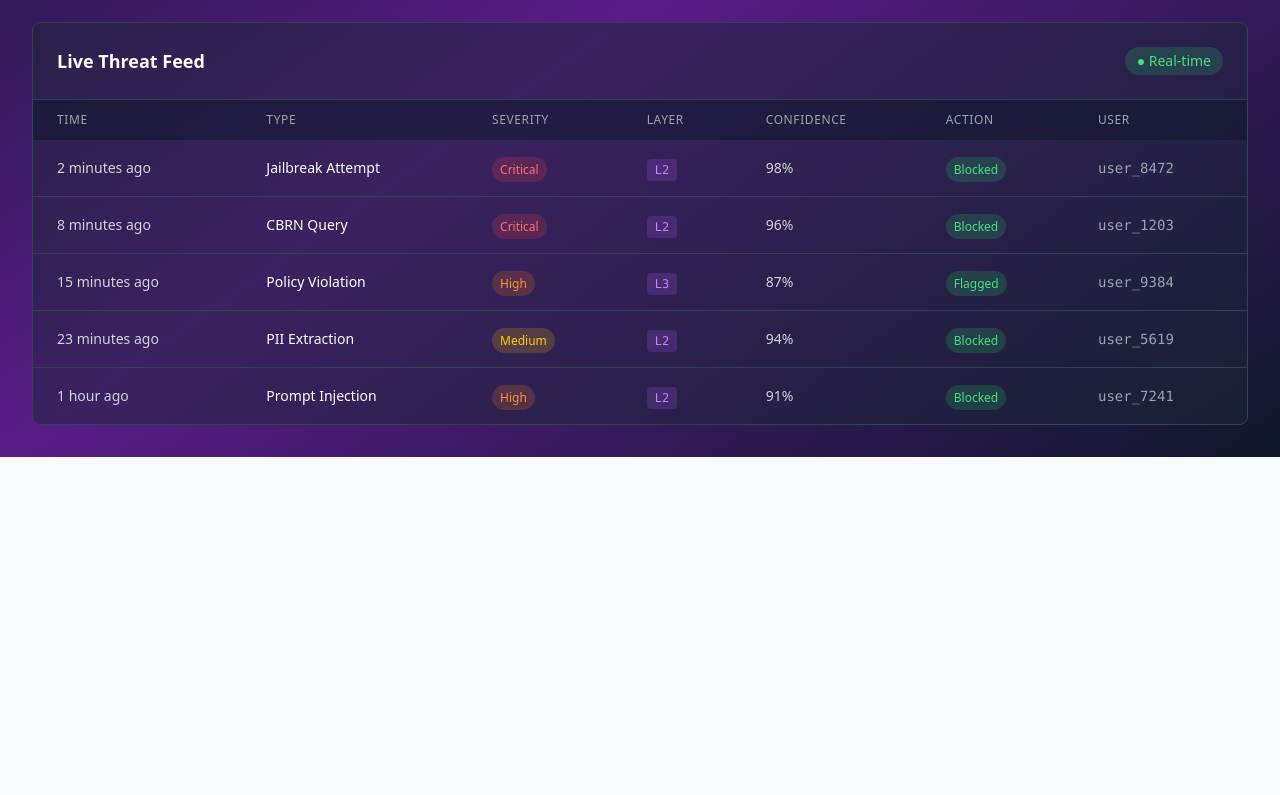
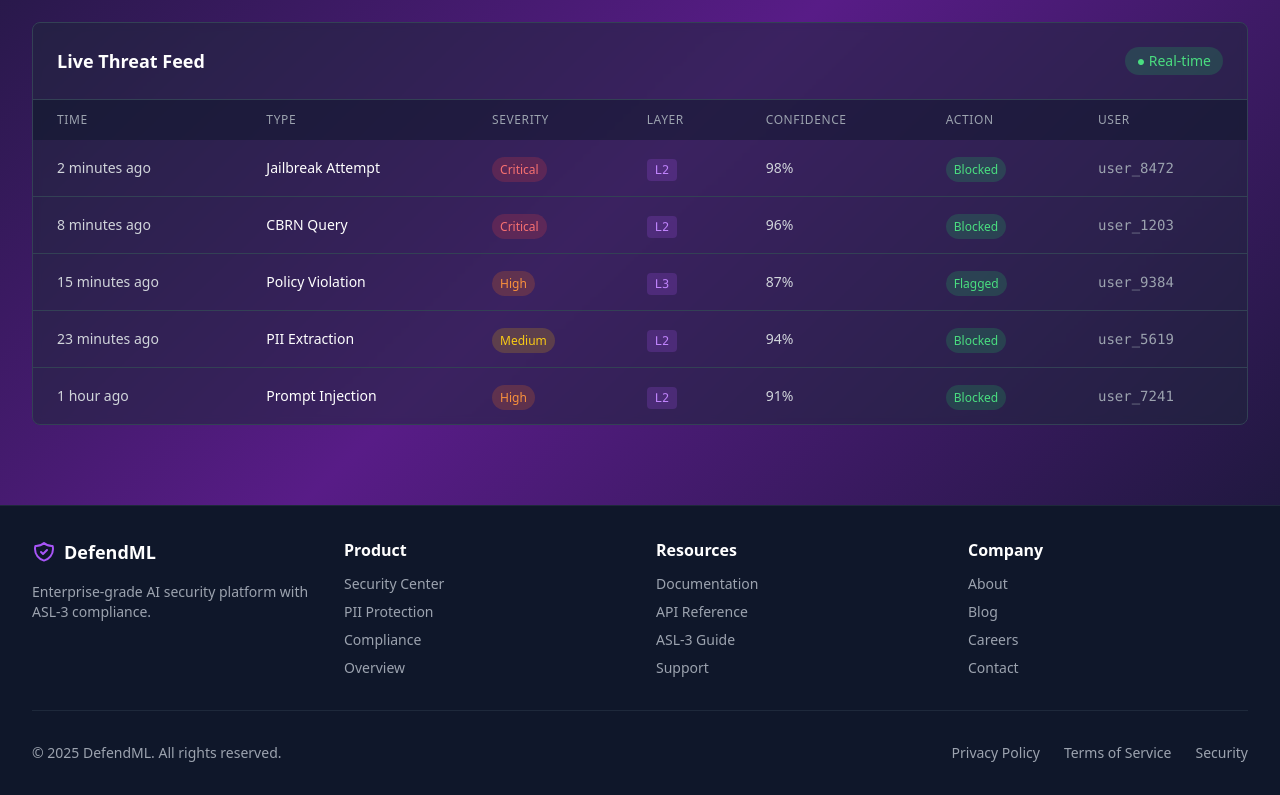
Before and after one commit to dsovan2004-beep/defendml-app, a Next.js app: page /security in a window 1280 px wide. Shown: the part 439-1234 px from the top of the page. Before the commit the page ends 896 px from the top, so only its background shows below. Built offline with nearby package versions, Linux system fonts and the light colour scheme.

Commit message:
Update security.tsx

```diff
--- a/src/pages/security.tsx
+++ b/src/pages/security.tsx
@@ -80,6 +80,71 @@ export default function SecurityCenter() {
         {activeTab === 'incidents' && <IncidentsTab />}
         {activeTab === 'asl3' && <ASL3Tab />}
       </main>
+
+      {/* Footer */}
+      <footer className="bg-slate-900 border-t border-slate-800 mt-12">
+        <div className="max-w-7xl mx-auto px-4 sm:px-6 lg:px-8 py-8">
+          <div className="grid grid-cols-1 md:grid-cols-4 gap-8">
+            {/* Brand */}
+            <div className="col-span-1">
+              <div className="flex items-center gap-2 mb-4">
+                <svg className="w-6 h-6 text-purple-500" fill="none" stroke="currentColor" viewBox="0 0 24 24">
+                  <path strokeLinecap="round" strokeLinejoin="round" strokeWidth={2} d="M9 12l2 2 4-4m5.618-4.016A11.955 11.955 0 0112 2.944a11.955 11.955 0 01-8.618 3.04A12.02 12.02 0 003 9c0 5.591 3.824 10.29 9 11.622 5.176-1.332 9-6.03 9-11.622 0-1.042-.133-2.052-.382-3.016z" />
+                </svg>
+                <span className="text-lg font-bold text-white">DefendML</span>
+              </div>
+              <p className="text-gray-400 text-sm">
+                Enterprise-grade AI security platform with ASL-3 compliance.
+              </p>
+            </div>
+
+            {/* Product */}
+            <div>
+              <h4 className="text-white font-semibold mb-3">Product</h4>
+              <ul className="space-y-2 text-sm">
+                <li><a href="/security" className="text-gray-400 hover:text-purple-400 transition-colors">Security Center</a></li>
+                <li><a href="/pii" className="text-gray-400 hover:text-purple-400 transition-colors">PII Protection</a></li>
+                <li><a href="/compliance" className="text-gray-400 hover:text-purple-400 transition-colors">Compliance</a></li>
+                <li><a href="/overview" className="text-gray-400 hover:text-purple-400 transition-colors">Overview</a></li>
+              </ul>
+            </div>
+
+            {/* Resources */}
+            <div>
+              <h4 className="text-white font-semibold mb-3">Resources</h4>
+              <ul className="space-y-2 text-sm">
+                <li><a href="#" className="text-gray-400 hover:text-purple-400 transition-colors">Documentation</a></li>
+                <li><a href="#" className="text-gray-400 hover:text-purple-400 transition-colors">API Reference</a></li>
+                <li><a href="#" className="text-gray-400 hover:text-purple-400 transition-colors">ASL-3 Guide</a></li>
+                <li><a href="#" className="text-gray-400 hover:text-purple-400 transition-colors">Support</a></li>
+              </ul>
+            </div>
+
+            {/* Company */}
+            <div>
+              <h4 className="text-white font-semibold mb-3">Company</h4>
+              <ul className="space-y-2 text-sm">
+                <li><a href="#" className="text-gray-400 hover:text-purple-400 transition-colors">About</a></li>
+                <li><a href="#" className="text-gray-400 hover:text-purple-400 transition-colors">Blog</a></li>
+                <li><a href="#" className="text-gray-400 hover:text-purple-400 transition-colors">Careers</a></li>
+                <li><a href="#" className="text-gray-400 hover:text-purple-400 transition-colors">Contact</a></li>
+              </ul>
+            </div>
+          </div>
+
+          {/* Bottom Bar */}
+          <div className="border-t border-slate-800 mt-8 pt-8 flex flex-col md:flex-row justify-between items-center gap-4">
+            <p className="text-gray-400 text-sm">
+              © 2025 DefendML. All rights reserved.
+            </p>
+            <div className="flex gap-6 text-sm">
+              <a href="#" className="text-gray-400 hover:text-purple-400 transition-colors">Privacy Policy</a>
+              <a href="#" className="text-gray-400 hover:text-purple-400 transition-colors">Terms of Service</a>
+              <a href="#" className="text-gray-400 hover:text-purple-400 transition-colors">Security</a>
+            </div>
+          </div>
+        </div>
+      </footer>
     </div>
   );
 }
```
